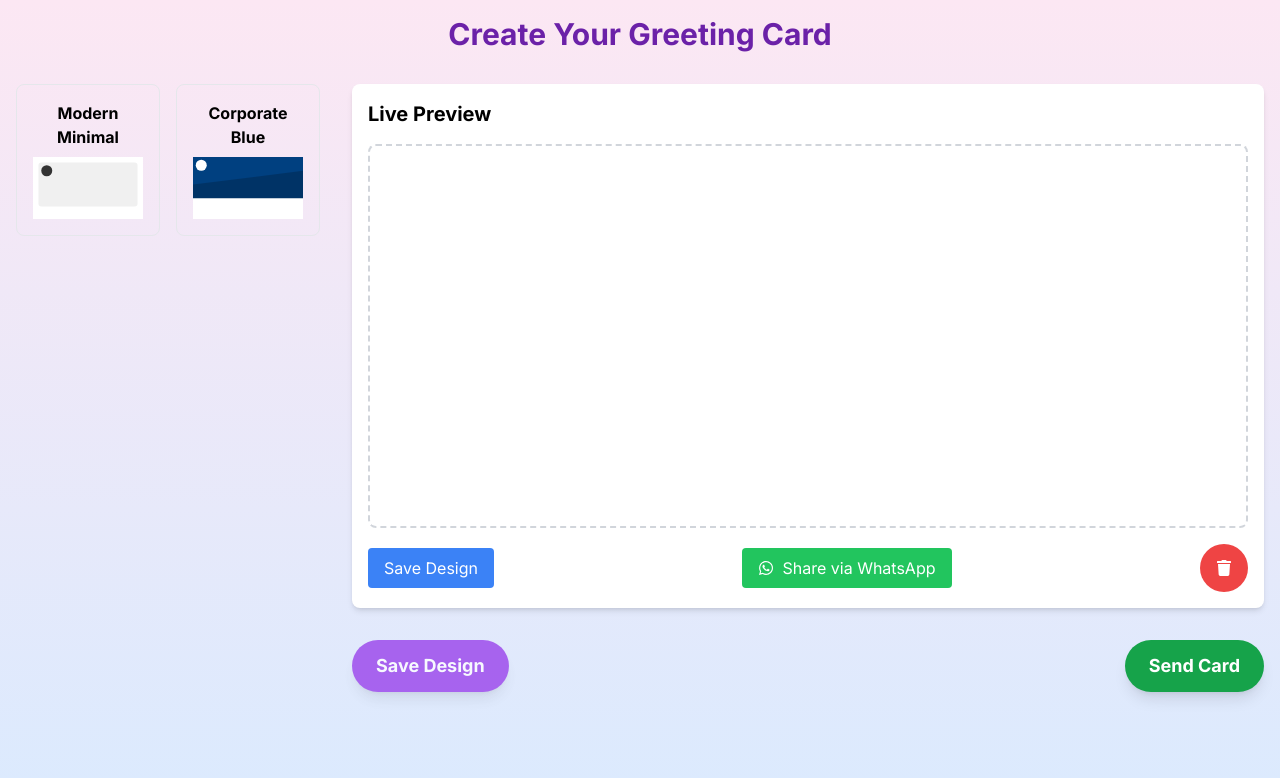
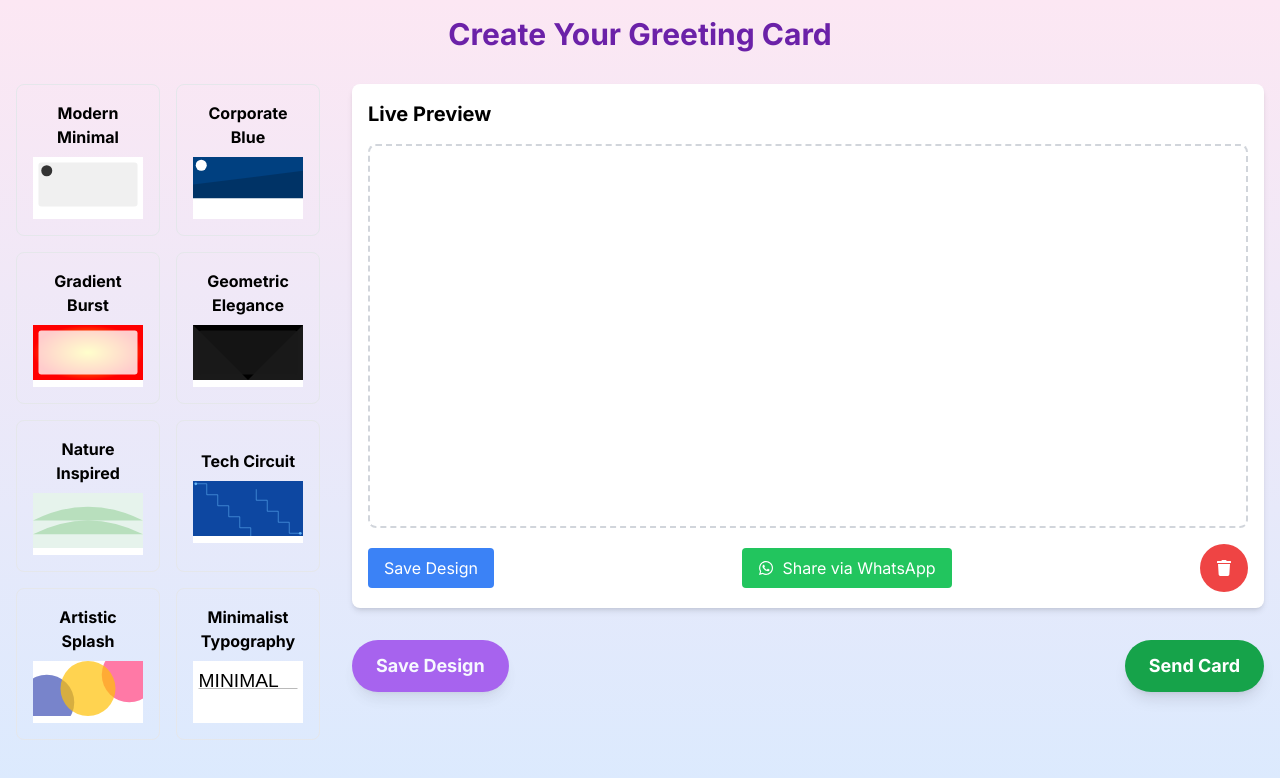
Before and after one commit to Maayan99/greeterer, a Next.js app: page /create in a window 1280 px wide. Shown: the top 778 px of the page. Built offline with nearby package versions, Linux system fonts and the light colour scheme.

Commit message:
We'll add 6 new professional and eye-catching business card templates, and fix the SVG rendering issue in the live preview. We'll update the businessCardTemplates.ts file with new templates and modify the LivePreview component to correctly render SVG elements.

```diff
--- a/src/components/LivePreview.tsx
+++ b/src/components/LivePreview.tsx
@@ -8,7 +8,6 @@ interface LivePreviewProps {
   elements: CardElement[];
   setElements: React.Dispatch<React.SetStateAction<CardElement[]>>;
 }
-
 
 const LivePreview: React.FC<LivePreviewProps> = ({ elements, setElements }) => {
   const [selectedElement, setSelectedElement] = useState<string | null>(null);
--- a/src/data/businessCardTemplates.ts
+++ b/src/data/businessCardTemplates.ts
@@ -31,5 +31,102 @@ export const businessCardTemplates: CardTemplate[] = [
       { id: 'contact', type: 'text', content: '{phone} | {email}', x: 20, y: 170, fontSize: 14, color: '#003366' }
     ]
   },
-  // Add more templates here...
+  {
+    id: 'gradient-burst',
+    name: 'Gradient Burst',
+    svg: `<svg xmlns="http://www.w3.org/2000/svg" viewBox="0 0 400 200">
+      <defs>
+        <radialGradient id="grad1" cx="50%" cy="50%" r="50%" fx="50%" fy="50%">
+          <stop offset="0%" style="stop-color:rgb(255,255,0);stop-opacity:1" />
+          <stop offset="100%" style="stop-color:rgb(255,0,0);stop-opacity:1" />
+        </radialGradient>
+      </defs>
+      <rect width="400" height="200" fill="url(#grad1)"/>
+      <rect x="20" y="20" width="360" height="160" fill="rgba(255,255,255,0.8)" rx="10" ry="10"/>
+    </svg>`,
+    fields: [
+      { id: 'name', type: 'text', content: '{name}', x: 40, y: 60, fontSize: 28, color: '#FF4500' },
+      { id: 'title', type: 'text', content: '{title}', x: 40, y: 100, fontSize: 18, color: '#FF8C00' },
+      { id: 'phone', type: 'text', content: '{phone}', x: 40, y: 140, fontSize: 14, color: '#FF0000' },
+      { id: 'email', type: 'text', content: '{email}', x: 40, y: 160, fontSize: 14, color: '#FF0000' }
+    ]
+  },
+  {
+    id: 'geometric-elegance',
+    name: 'Geometric Elegance',
+    svg: `<svg xmlns="http://www.w3.org/2000/svg" viewBox="0 0 400 200">
+      <rect width="400" height="200" fill="#1a1a1a"/>
+      <polygon points="0,0 400,0 200,200" fill="#gold"/>
+      <rect x="20" y="20" width="360" height="160" fill="rgba(26,26,26,0.8)" rx="10" ry="10"/>
+    </svg>`,
+    fields: [
+      { id: 'name', type: 'text', content: '{name}', x: 40, y: 60, fontSize: 28, color: '#FFFFFF' },
+      { id: 'title', type: 'text', content: '{title}', x: 40, y: 100, fontSize: 18, color: '#FFD700' },
+      { id: 'phone', type: 'text', content: '{phone}', x: 40, y: 140, fontSize: 14, color: '#C0C0C0' },
+      { id: 'email', type: 'text', content: '{email}', x: 40, y: 160, fontSize: 14, color: '#C0C0C0' }
+    ]
+  },
+  {
+    id: 'nature-inspired',
+    name: 'Nature Inspired',
+    svg: `<svg xmlns="http://www.w3.org/2000/svg" viewBox="0 0 400 200">
+      <rect width="400" height="200" fill="#E6F3EC"/>
+      <path d="M0 100 Q200 0 400 100 T800 100" fill="#4CAF50" opacity="0.3"/>
+      <path d="M0 150 Q200 50 400 150 T800 150" fill="#4CAF50" opacity="0.3"/>
+    </svg>`,
+    fields: [
+      { id: 'name', type: 'text', content: '{name}', x: 40, y: 60, fontSize: 28, color: '#2E7D32' },
+      { id: 'title', type: 'text', content: '{title}', x: 40, y: 100, fontSize: 18, color: '#43A047' },
+      { id: 'phone', type: 'text', content: '{phone}', x: 40, y: 140, fontSize: 14, color: '#1B5E20' },
+      { id: 'email', type: 'text', content: '{email}', x: 40, y: 160, fontSize: 14, color: '#1B5E20' }
+    ]
+  },
+  {
+    id: 'tech-circuit',
+    name: 'Tech Circuit',
+    svg: `<svg xmlns="http://www.w3.org/2000/svg" viewBox="0 0 400 200">
+      <rect width="400" height="200" fill="#0D47A1"/>
+      <path d="M10 10 H50 V50 H90 V90 H130 V130 H170 V170 H210 V210" stroke="#64B5F6" stroke-width="2" fill="none"/>
+      <path d="M390 190 H350 V150 H310 V110 H270 V70 H230 V30" stroke="#64B5F6" stroke-width="2" fill="none"/>
+      <circle cx="10" cy="10" r="5" fill="#64B5F6"/>
+      <circle cx="390" cy="190" r="5" fill="#64B5F6"/>
+    </svg>`,
+    fields: [
+      { id: 'name', type: 'text', content: '{name}', x: 40, y: 60, fontSize: 28, color: '#FFFFFF' },
+      { id: 'title', type: 'text', content: '{title}', x: 40, y: 100, fontSize: 18, color: '#64B5F6' },
+      { id: 'phone', type: 'text', content: '{phone}', x: 40, y: 140, fontSize: 14, color: '#BBDEFB' },
+      { id: 'email', type: 'text', content: '{email}', x: 40, y: 160, fontSize: 14, color: '#BBDEFB' }
+    ]
+  },
+  {
+    id: 'artistic-splash',
+    name: 'Artistic Splash',
+    svg: `<svg xmlns="http://www.w3.org/2000/svg" viewBox="0 0 400 200">
+      <rect width="400" height="200" fill="#FFFFFF"/>
+      <circle cx="350" cy="50" r="100" fill="#FF4081" opacity="0.7"/>
+      <circle cx="50" cy="150" r="100" fill="#3F51B5" opacity="0.7"/>
+      <circle cx="200" cy="100" r="100" fill="#FFC107" opacity="0.7"/>
+    </svg>`,
+    fields: [
+      { id: 'name', type: 'text', content: '{name}', x: 40, y: 60, fontSize: 28, color: '#3F51B5' },
+      { id: 'title', type: 'text', content: '{title}', x: 40, y: 100, fontSize: 18, color: '#FF4081' },
+      { id: 'phone', type: 'text', content: '{phone}', x: 40, y: 140, fontSize: 14, color: '#FFC107' },
+      { id: 'email', type: 'text', content: '{email}', x: 40, y: 160, fontSize: 14, color: '#FFC107' }
+    ]
+  },
+  {
+    id: 'minimalist-typography',
+    name: 'Minimalist Typography',
+    svg: `<svg xmlns="http://www.w3.org/2000/svg" viewBox="0 0 400 200">
+      <rect width="400" height="200" fill="#FFFFFF"/>
+      <line x1="20" y1="100" x2="380" y2="100" stroke="#000000" stroke-width="1"/>
+      <text x="20" y="95" font-family="Arial" font-size="70" fill="#000000">MINIMAL</text>
+    </svg>`,
+    fields: [
+      { id: 'name', type: 'text', content: '{name}', x: 20, y: 140, fontSize: 24, color: '#000000' },
+      { id: 'title', type: 'text', content: '{title}', x: 20, y: 170, fontSize: 16, color: '#666666' },
+      { id: 'phone', type: 'text', content: '{phone}', x: 300, y: 140, fontSize: 12, color: '#999999' },
+      { id: 'email', type: 'text', content: '{email}', x: 300, y: 160, fontSize: 12, color: '#999999' }
+    ]
+  }
 ];
```
